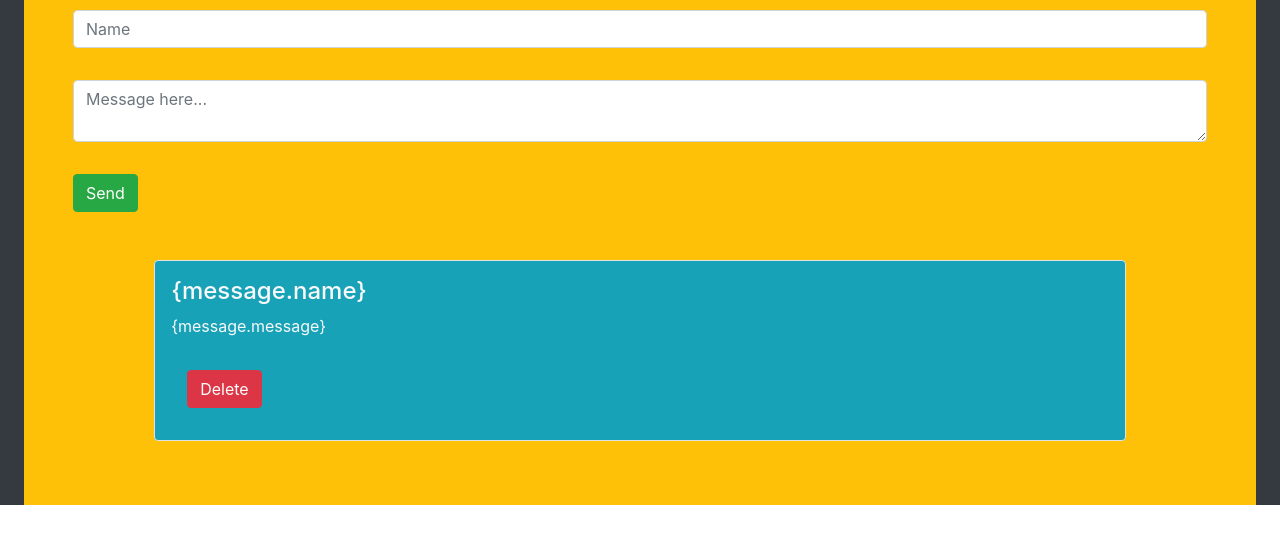
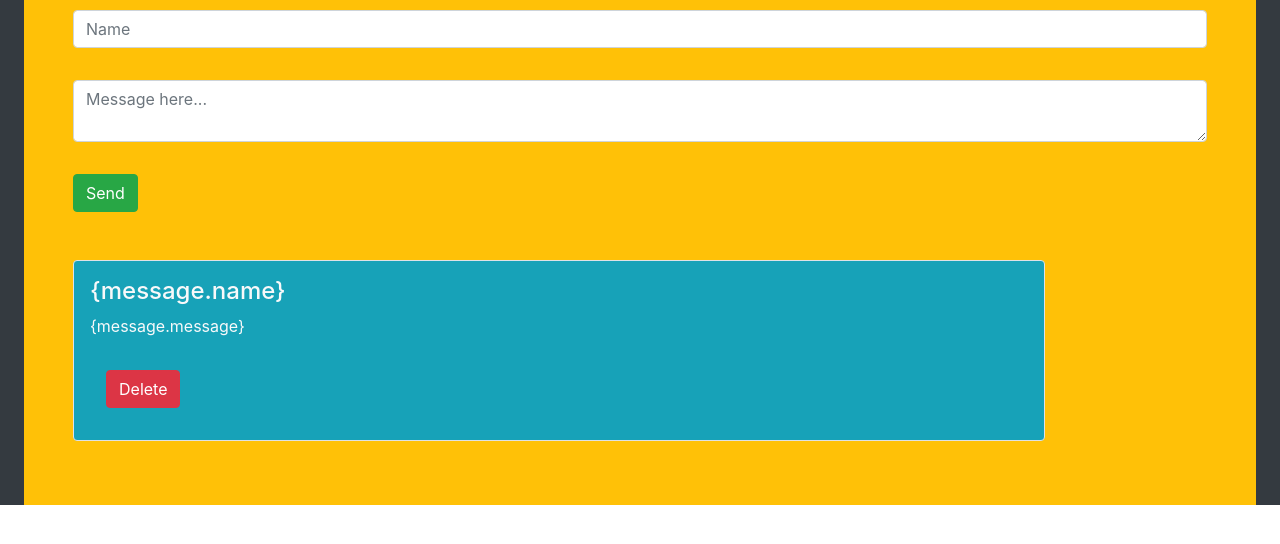
Before and after one commit to yunhsiaho/Chatbot, a website: page index.html in a window 1280 px wide. Shown: the part 134-678 px from the top of the page. Drawn offline with nearby package versions, Linux system fonts and the light colour scheme; no server answers.

Commit message:
test1001

```diff
--- a/index.html
+++ b/index.html
@@ -22,7 +22,7 @@
                     <textarea type="text" id="message" class="form-control m-3" placeholder="Message here..." required></textarea>
                     <button id="send" class="btn btn-success m-3">Send</button>
                 </form>
-                <div id="messages" class="row d-flex flex-row-reverse justify-content-center">
+                <div id="messages" class="row d-flex flex-column-reverse justify-content-center">
                     <div class="bg-info p-3 m-3 col-10 text-light border rounded"><h4>{message.name}</h4>
                         <p>{message.message}</p>
                         <button id="send" class="btn btn-danger m-3">Delete</button>  </div>
```
